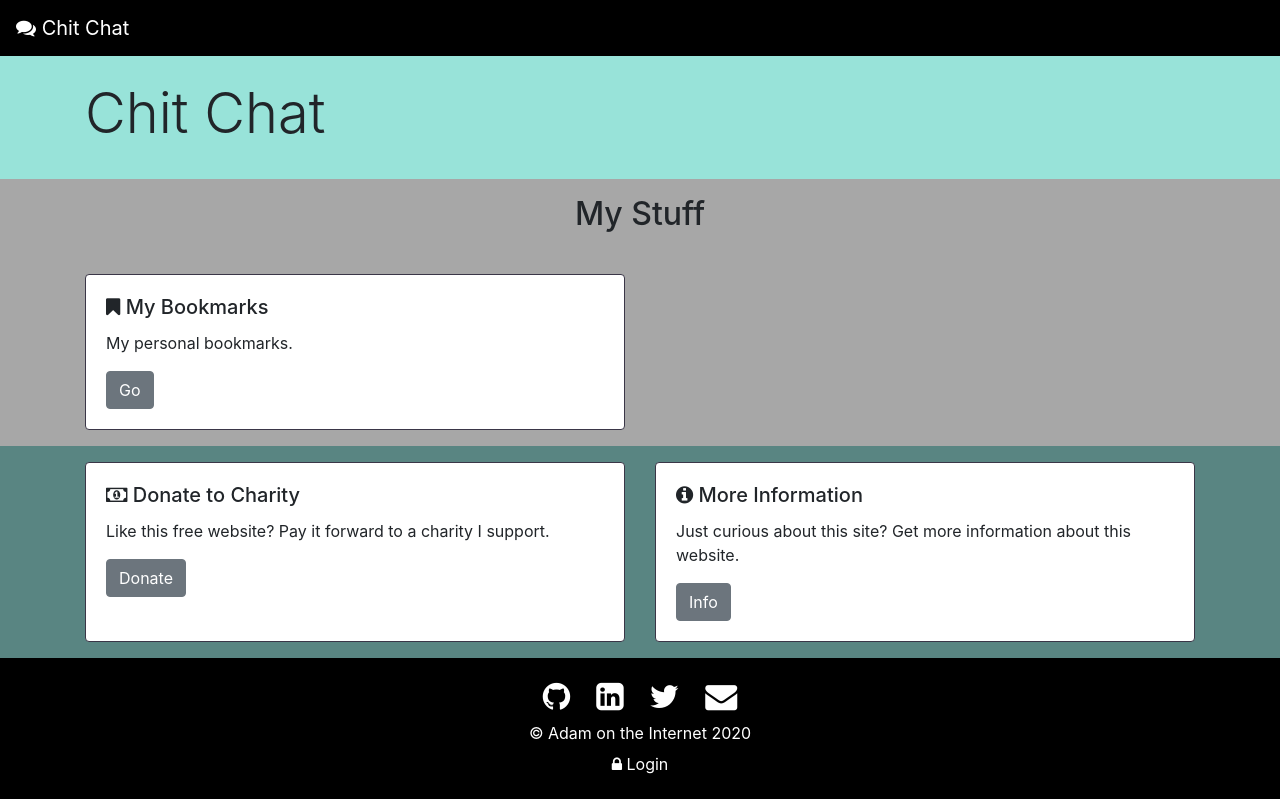
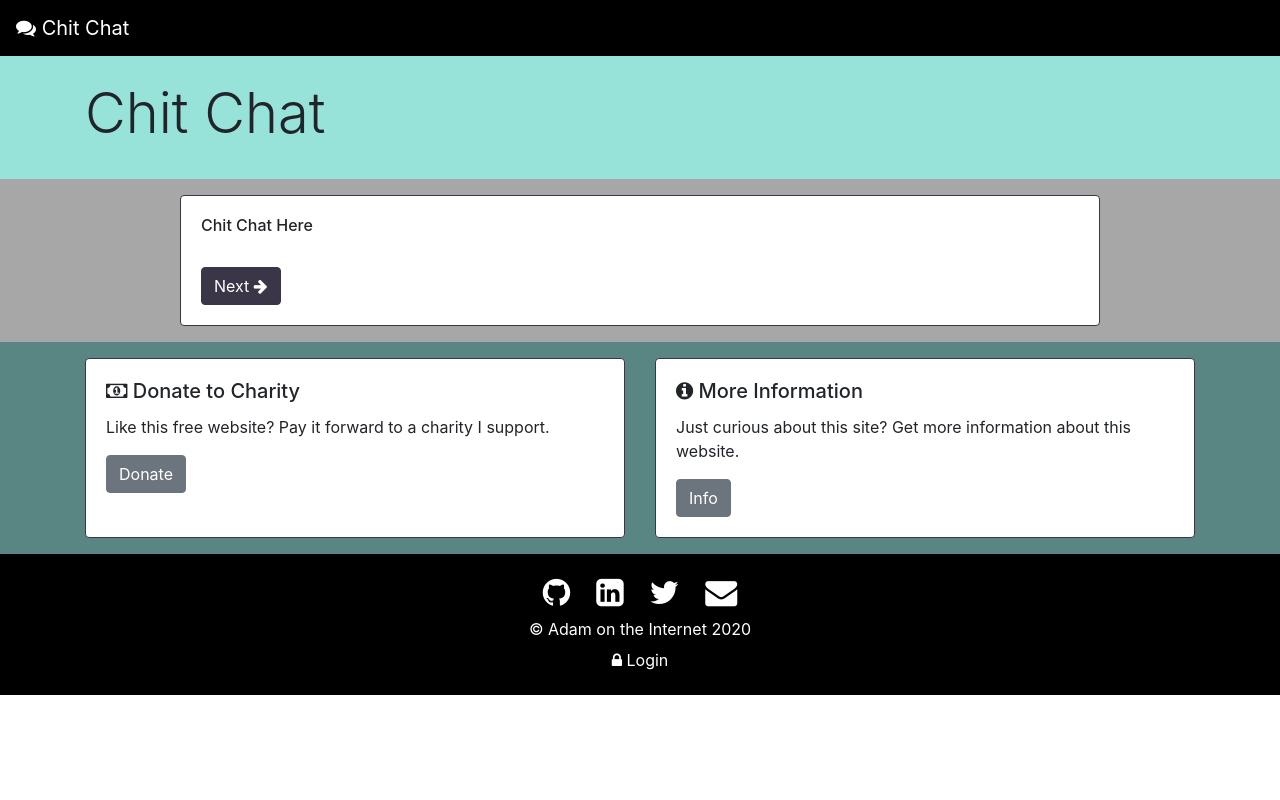
Before and after one commit to adam-on-the-internet/chit-chat, an Angular app: page /dashboard in a window 1280 px wide. Built offline with nearby package versions, Linux system fonts and the light colour scheme; no server answers.

Commit message:
rework dash

```diff
--- a/src/app/components/dashboard/dashboard.component.html
+++ b/src/app/components/dashboard/dashboard.component.html
@@ -3,18 +3,15 @@
 ></app-header>
 <app-body>
   <div class="row">
-    <div class="col-md-12 my-3">
-      <h2 class="text-center">
-        My Stuff
-      </h2>
-    </div>
-    <div class="col-md-6 my-3">
-      <app-card [title]="'My Bookmarks'" [icon]="'fa-bookmark'">
-        <p>
-          My personal bookmarks.
-        </p>
-        <button class="btn btn-secondary" (click)="goBookmarks()">
-          Go
+    <div class="col-md-10 my-3 mx-auto">
+      <app-card>
+        <h6>
+          Chit Chat Here
+        </h6>
+        <br>
+        <button class="btn btn-primary">
+          Next
+          <i class="fa fa-arrow-right"></i>
         </button>
       </app-card>
     </div>
```
